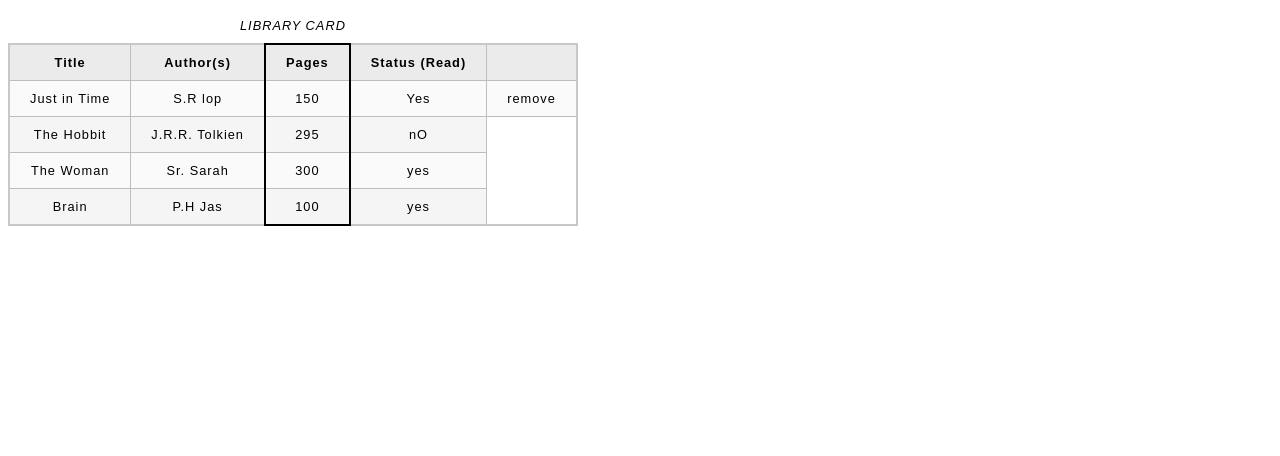
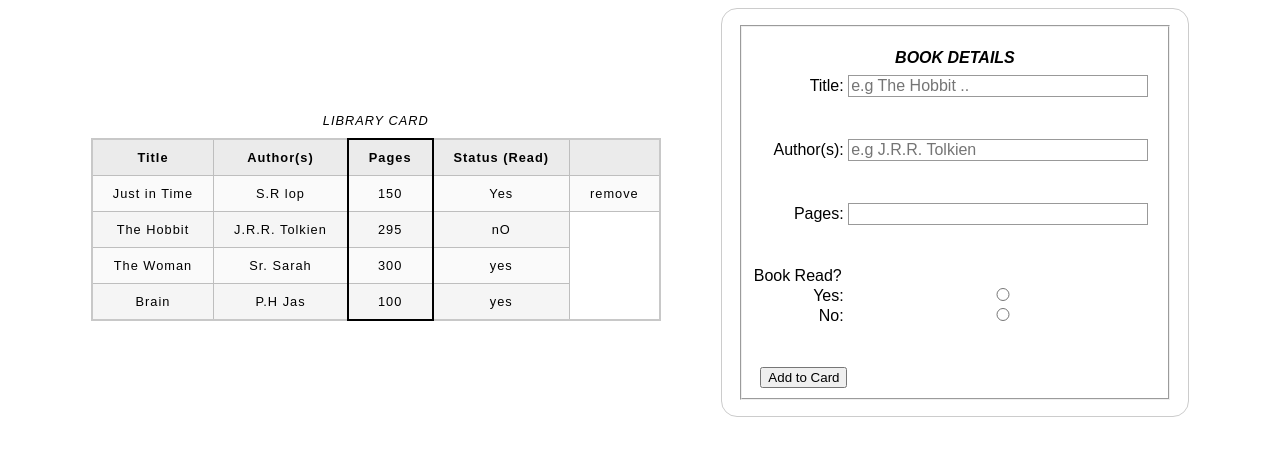
Before and after one commit to kelshuka/Library, a plain HTML site: page index.html in a window 1280 px wide. Drawn offline with Linux system fonts and the light colour scheme.

Commit message:
Add index.html and javascript.js and style.css

```diff
--- a/index.html
+++ b/index.html
@@ -8,7 +8,10 @@
     </head>
     <body>
         <script src="javascript.js" defer></script>
+        <div class="container">
 
+
+            <div class="TaBle">
                 <table class="tab">
 
                     <caption>
@@ -42,5 +45,76 @@
 
                 </table>
 
+            </div>
+
+            <p></p>
+
+            <div class="foRm">
+                <form action="" method="get">
+
+                    <fieldset>
+
+                        <!--<legend>CONTACT</legend> -->
+
+                        <p style="font-weight: bold; text-align: center;"><em>BOOK DETAILS</em>
+                        </p>
+
+                        <div class="Title">
+                            <label for="title">Title:  </label>
+                            <input type="text" id="title" name = "Title" placeholder="e.g The Hobbit .." required>
+                        </div>
+
+                        <p></p>
+
+                        <div class="Author">
+                            <label for="author">Author(s):</label>
+                            <input type="text" id="author" name = "Author" placeholder="e.g J.R.R. Tolkien" required>
+                        </div>
+
+                        <p></p>
+
+                        <div class="numPages">
+                            <label for="numPa">Pages:</label>
+                            <input type="text" id="numPa" name="Number of Pages"></input>
+                        </div>
+
+                        <p></p>
+
+                        <div class="Status">
+                            <div>
+                                <div>Book Read?</div>
+                                <label for="yes">Yes:</label>
+                                <input type="radio" id="yes" name="read_stat" value="yes">
+                                <!--<label for="yes">Yes</label>-->
+                            </div>
+                            <div>
+                                <label for="no">No:</label>
+                                <input type="radio" id="no" name="read_stat" value="no">
+                                <!--<label for="no">No</label>-->
+                            </div>
+                            <!--<div class="Status">
+                            <select name="stat">
+                                <option value="yes">Yes</option>
+                                <option value="no" >No</option>
+                            </select>
+                            </div> -->
+                        </div>
+
+                        <p></p>
+
+                        <div class="buttns">
+                            <button type="submit">Add to Card</button>
+                        </div>
+
+                    </fieldset>
+
+
+                </form>
+
+            </div>
+
+
+        </div>
+
     </body>
 </html>
--- a/style.css
+++ b/style.css
@@ -3,6 +3,13 @@
 
 html {
     font-family: sans-serif;
+}
+
+.container {
+    display: flex;
+    justify-content: center;
+    align-items: center;
+    gap: 30px;
 }
 
 table {
@@ -40,3 +47,51 @@ caption {
 p {
     height: 10px;
 }
+
+
+
+
+form {
+    display: inline-block;
+    /* Form outline */
+    padding: 1em;
+    border: 1px solid #ccc;
+    border-radius: 1em;
+}
+
+
+
+label {
+    /* Uniform size & alignment */
+    display: inline-block;
+    min-width: 90px;
+    text-align: right;
+}
+
+input,
+select {
+  /* To make sure that all text fields have the same font settings
+     By default, textareas have a monospace font */
+  font: 1em sans-serif;
+  /* Uniform text field size */
+  width: 300px;
+  box-sizing: border-box;
+  /* Match form field borders */
+  border: 1px solid #999;
+}
+
+input:focus {
+  /* Additional highlight for focused elements, when in that region*/
+  border-color: #000;
+}
+
+.buttns {
+    /* Align buttons with the text fields */
+    padding-right: 50px; /* same size as the label elements */
+}
+
+button {
+    /* This extra margin represent roughly the same space as the space
+       between the labels and their text fields */
+    margin-left: 0.5em;
+}
```
Also changed, not shown: javascript.js (+1 -7 lines). Lines whose indentation alone changed are shown as unchanged.
